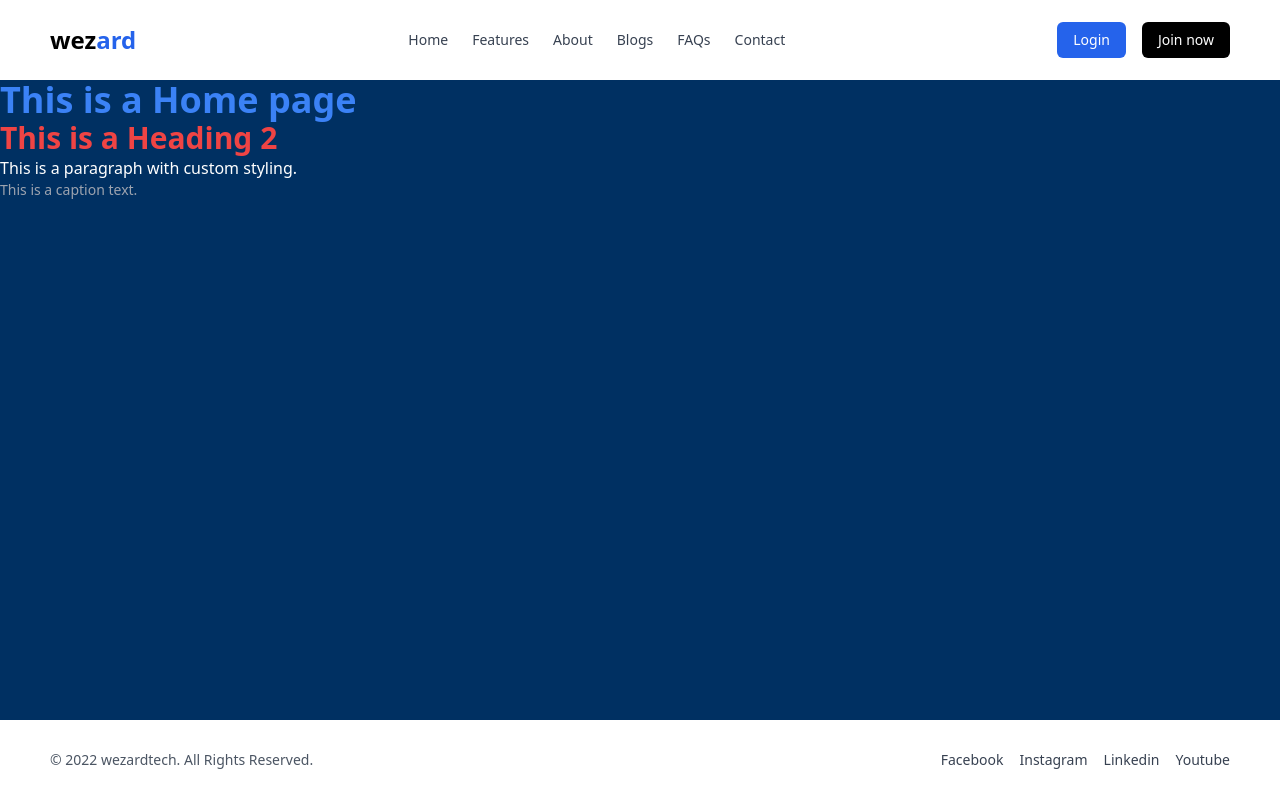
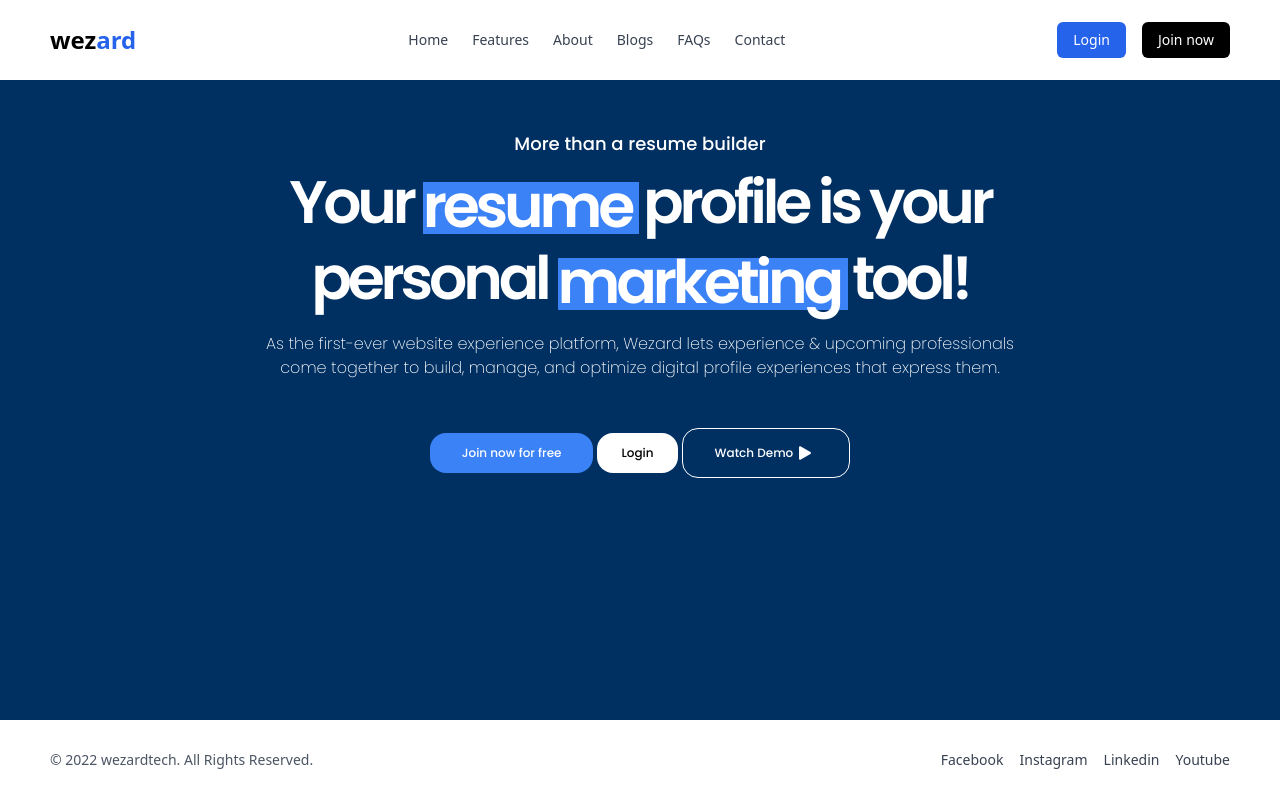
Before and after one commit to hellowizaaard/wizaaard, a Next.js app: page / in a window 1280 px wide. Built offline with nearby package versions, Linux system fonts and the light colour scheme.

Commit message:
create typography and button component and add custom desing

```diff
--- a/package.json
+++ b/package.json
@@ -14,6 +14,7 @@
     "next": "15.0.3",
     "react": "^18.2.0",
     "react-dom": "^18.2.0",
+    "react-icons": "^5.4.0",
     "tailwind-merge": "^2.6.0",
     "zustand": "^5.0.2"
   },
--- a/src/app/(public)/page.tsx
+++ b/src/app/(public)/page.tsx
@@ -1,24 +1,45 @@
 import Typography from '@/components/common/Typography'
+import Link from 'next/link'
 import React from 'react'
+import { BsFillPlayFill } from "react-icons/bs";
+
 
 const MotherPage = () => {
     return (
-        <div className="relative w-screen h-[calc(100vh-160px)] bg-[#003062] opacity-100 -left-[50px] ">
-            <Typography as="h1" type="h1" className="text-blue-500">
-                This is a Home page
-            </Typography>
+        <div className="relative w-screen h-[calc(100vh-160px)] bg-[#003062] opacity-100 -left-[50px] font-poppins">
+            <div className='py-[50px]'>
+                <Typography as='h3' type='h3' className='text-white text-center'>
+                    More than a resume builder
+                </Typography>
+                <Typography as='h1' type='h1' className='heading-primary'>
+                    Your <span className='bg-blue-500 block max-w-fit ml-2.5 mr-1 pt-1 pb-2 pr-2'>resume</span> profile is your
+                </Typography>
 
-            <Typography as="h2" type="h2" className="text-red-500">
-                This is a Heading 2
-            </Typography>
+                <Typography as='h1' type='h1' className='heading-primary'>
+                    personal <span className='bg-blue-500 block max-w-fit ml-2.5 mr-1 pt-1 pb-2 pr-2'>marketing</span> tool!
+                </Typography>
 
-            <Typography type="p" className="text-white">
-                This is a paragraph with custom styling.
-            </Typography>
-
-            <Typography type="caption" className="text-gray-400">
-                This is a caption text.
-            </Typography>
+                <div className='mt-[22px] mb-12'>
+                    <Typography as='p' type='p' className='text-white text-center font-light'>
+                        As the first-ever website experience platform, Wezard lets experience & upcoming professionals
+                    </Typography>
+                    <Typography as='p' type='p' className='text-white text-center font-light'>
+                        come together to build, manage, and optimize digital profile experiences that express them.
+                    </Typography>
+                </div>
+                <div className="flex justify-center items-center space-x-1">
+                    <Link href="/join" className="px-8 py-3 bg-blue-500 text-white rounded-2xl text-xs font-medium hover:bg-gray-400">
+                        Join now for free
+                    </Link>
+                    <Link href="/join" className="px-6 py-3 bg-white text-black rounded-2xl text-xs font-medium hover:bg-gray-400">
+                        Login
+                    </Link>
+                    <Link href="/join" className="flex items-center px-8 py-3 bg-transparent text-white border border-white rounded-2xl text-xs font-medium hover:bg-gray-400">
+                        Watch Demo
+                        <BsFillPlayFill color='white' className='w-6 h-6' />
+                    </Link>
+                </div>
+            </div>
         </div>
     )
 }
--- a/src/app/layout.tsx
+++ b/src/app/layout.tsx
@@ -1,10 +1,14 @@
+import { Poppins } from "next/font/google"
+
+const poppins = Poppins({ subsets: ["latin"], variable: "--poppins", weight: ["100", "200", "400", "500", "600", "700",] })
+
 export default function RootLayout({
     children,
 }: {
     children: React.ReactNode;
 }) {
     return (
-        <html lang="en">
+        <html lang="en" className={`${poppins.variable}`}>
             <body>{children}</body>
         </html>
     );
--- a/src/components/common/Typography.tsx
+++ b/src/components/common/Typography.tsx
@@ -4,9 +4,9 @@
 
 // Define different text types (you can extend this)
 const textTypes = {
-    h1: 'text-4xl font-bold',
-    h2: 'text-3xl font-semibold',
-    h3: 'text-2xl font-medium',
+    h1: 'text-6xl font-semibold',
+    h2: 'text-3xl font-medium',
+    h3: 'text-lg font-medium',
     p: 'text-base font-normal',
     caption: 'text-sm text-gray-500',
 };
@@ -14,15 +14,14 @@
 type TypographyProps = {
     as?: keyof JSX.IntrinsicElements;  // Element type (e.g., 'p', 'h1', 'h2')
     className?: string;                // Additional class names to apply
-    children: React.ReactNode;               // The content to be rendered
+    children: React.ReactNode;         // The content to be rendered
     type?: 'h1' | 'h2' | 'h3' | 'p' | 'caption'; // Typography type, with possible predefined options
 };
 
 const Typography = ({ as = 'p', className = '', children, type = 'p', ...props }: TypographyProps) => {
-    // Merge custom class with default classes based on the type
     const Component = as; // Default element is 'p', but can be customized
 
-    // Use tw-merge to combine classes and clsx for conditional classnames
+    // Merge custom classes with the type's default and add `text-white` if no color is provided
     const mergedClassNames = twMerge(
         clsx(textTypes[type], className)
     );
--- a/src/styles/globals.css
+++ b/src/styles/globals.css
@@ -8,3 +8,6 @@
     @apply px-[50px];
   }
 }
+.heading-primary {
+  @apply flex justify-center text-white text-center antialiased tracking-[-4.2px] mt-6 leading-10;
+}
--- a/tailwind.config.ts
+++ b/tailwind.config.ts
@@ -8,7 +8,11 @@
   ],
   mode: 'jit',
   theme: {
-    extend: {},
+    extend: {
+      fontFamily: {
+        poppins: ["var(--poppins)"]
+      }
+    },
   },
   plugins: [],
 } satisfies Config;
```
Also changed, not shown: 1 other file (tests, documents, lock files or other folders).
